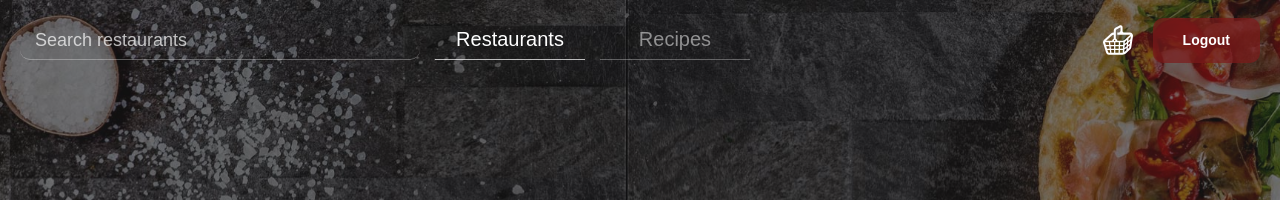
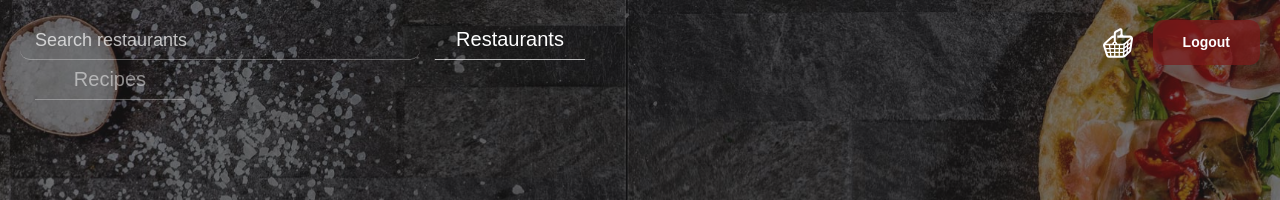
Before and after one commit to lucijamilicic/rs2, a React (Create React App) app in the folder Restaurants/WebApps/restaurants-app/: page / in a window 1280 px wide. Shown: the top 200 px of the page. Built offline with nearby package versions, Linux system fonts and the light colour scheme.

Commit message:
add categories options

```diff
--- a/Restaurants/WebApps/restaurants-app/src/Components/Header/Header.css
+++ b/Restaurants/WebApps/restaurants-app/src/Components/Header/Header.css
@@ -1,14 +1,19 @@
 .header {
     position: absolute;
     top: 0;
-    height:80px;
+    height: 150px;
     display: flex;
     justify-content: space-between;
     width: 100%;
     background-color:transparent;
-    align-items:center;
-    padding: 0 20px;
+    padding: 20px;
     z-index: 10;
+    flex-wrap: wrap;
+}
+
+.header-left,
+.header-right {
+    width: 50%;
 }
 
 .header-left .search-wrap {
@@ -18,7 +23,6 @@
 
 .header-right  {
     display: flex;
-    align-items: center;
     justify-content: flex-end;
     column-gap: 20px;
 }
@@ -27,6 +31,7 @@ svg {
     width: 30px;
     height: 30px;
     cursor: pointer;
+    margin-top: 8px;
 }
 
 button {
@@ -89,3 +94,40 @@ input:focus {
     color: rgba(255,255,255, 0.5);
     border-bottom: 1px solid rgba(255,255, 255, 0.3);
 }
+
+.categories-container {
+    display: flex;
+    justify-content: flex-start;
+    align-items: center;
+    column-gap: 20px;
+    /* transition: all 0.5s ease-in; */
+}
+
+.category-item {
+    width: 80px;
+    border-radius: 10px;
+    border: none;
+    height: 35px;
+    color: white;
+    font-weight: 600;
+    cursor: pointer;
+    background-color: rgba(125, 26, 26, 0.6);
+    display: flex;
+    justify-content: center;
+    align-items: center;
+    flex-wrap: wrap;
+}
+
+.categories-container.visible {
+    width: 100%;
+    height: 40px;
+}
+
+.categories-container.hidden {
+    overflow: hidden;
+    height: 0;
+}
+
+.category-item:hover {
+    background-color: rgba(125, 26, 26, 1);
+}
--- a/Restaurants/WebApps/restaurants-app/src/Components/Header/Header.js
+++ b/Restaurants/WebApps/restaurants-app/src/Components/Header/Header.js
@@ -5,7 +5,15 @@ import { ReactComponent as BasketIcon } from "../../assets/basket.svg";
 const Header = () => {
   const [searchRecipes, setSearchRecipes] = useState(false);
   const [searchRestaurants, setSearchRestaurants] = useState(true);
+  const [showCategories, setShowCategories] = useState(false);
   const [searchState, setSearchState] = useState("");
+  const [categories, setCategories] = useState([
+    "Pork",
+    "Chicken",
+    "Pasta",
+    "Pizza",
+    "Salad",
+  ]);
 
   const textInputHandler = (e) => {
     setSearchState(e.target.value);
@@ -32,6 +40,7 @@ const Header = () => {
             onClick={() => {
               setSearchRestaurants(!searchRestaurants);
               setSearchRecipes(!searchRecipes);
+              setShowCategories(false);
             }}
           >
             Restaurants
@@ -42,6 +51,7 @@ const Header = () => {
             onClick={() => {
               setSearchRecipes(!searchRecipes);
               setSearchRestaurants(!searchRestaurants);
+              setShowCategories(true);
             }}
           >
             Recipes
@@ -54,6 +64,24 @@ const Header = () => {
           Logout
         </button>
       </div>
+      <div
+        className={`categories-container ${
+          showCategories ? "visible" : "hidden"
+        }`}
+      >
+        {categories.map((category) => {
+          return (
+            <div
+              className="category-item"
+              onClick={() => {
+                //todo
+              }}
+            >
+              {category}
+            </div>
+          );
+        })}
+      </div>
     </div>
   );
 };
```
